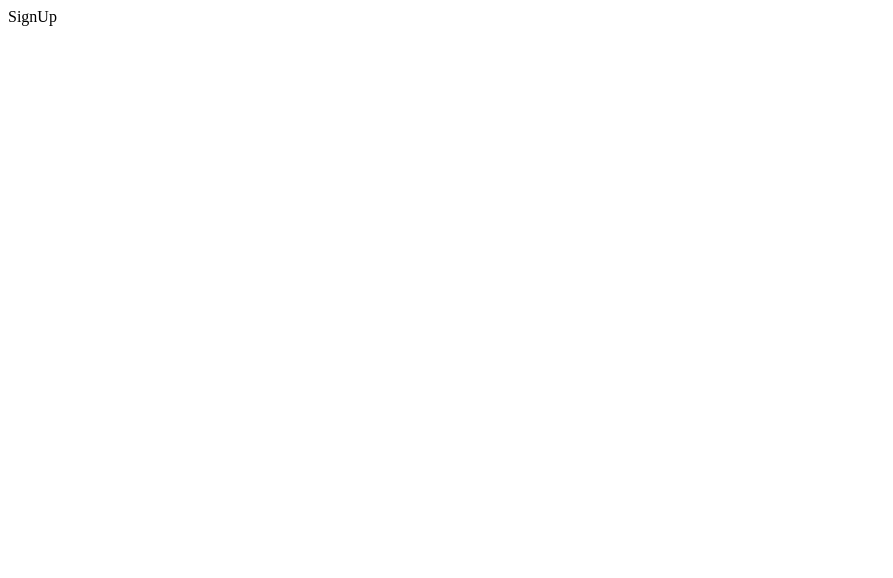
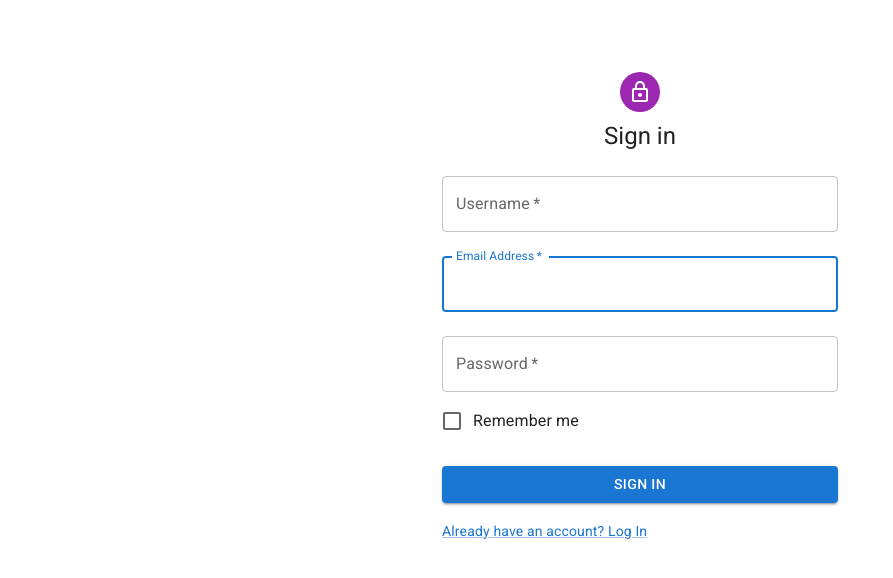
Before and after one commit to Milanb0z/forms-manager, a React (Vite) app in the folder client/: page /signup in a window 1280 px wide. Shown: the top 578 px of the page, without its empty margins (0-893 px from the left). Built offline with nearby package versions, Linux system fonts and the light colour scheme.

Commit message:
SignUp Page

```diff
--- a/client/src/pages/Login.jsx
+++ b/client/src/pages/Login.jsx
@@ -83,13 +83,8 @@
               Sign In
             </Button>
             <Grid container>
-              <Grid item xs>
-                <Link href="#" variant="body2">
-                  Forgot password?
-                </Link>
-              </Grid>
               <Grid item>
-                <Link href="#" variant="body2">
+                <Link href="/signup" variant="body2">
                   {"Don't have an account? Sign Up"}
                 </Link>
               </Grid>
--- a/client/src/pages/SignUp.jsx
+++ b/client/src/pages/SignUp.jsx
@@ -1,7 +1,107 @@
-import React from "react";
+import Avatar from "@mui/material/Avatar";
+import Button from "@mui/material/Button";
+import CssBaseline from "@mui/material/CssBaseline";
+import TextField from "@mui/material/TextField";
+import FormControlLabel from "@mui/material/FormControlLabel";
+import Checkbox from "@mui/material/Checkbox";
+import Link from "@mui/material/Link";
+import Grid from "@mui/material/Grid";
+import Box from "@mui/material/Box";
+import LockOutlinedIcon from "@mui/icons-material/LockOutlined";
+import Typography from "@mui/material/Typography";
+import Container from "@mui/material/Container";
+import { createTheme, ThemeProvider } from "@mui/material/styles";
 
-const SignUp = () => {
-  return <div>SignUp</div>;
-};
+// TODO remove, this demo shouldn't need to reset the theme.
 
-export default SignUp;
+const defaultTheme = createTheme();
+
+export default function SignUp() {
+  const handleSubmit = (event) => {
+    event.preventDefault();
+    const data = new FormData(event.currentTarget);
+    console.log({
+      email: data.get("email"),
+      password: data.get("password"),
+    });
+  };
+
+  return (
+    <ThemeProvider theme={defaultTheme}>
+      <Container component="main" maxWidth="xs">
+        <CssBaseline />
+        <Box
+          sx={{
+            marginTop: 8,
+            display: "flex",
+            flexDirection: "column",
+            alignItems: "center",
+          }}
+        >
+          <Avatar sx={{ m: 1, bgcolor: "secondary.main" }}>
+            <LockOutlinedIcon />
+          </Avatar>
+          <Typography component="h1" variant="h5">
+            Sign in
+          </Typography>
+          <Box
+            component="form"
+            onSubmit={handleSubmit}
+            noValidate
+            sx={{ mt: 1 }}
+          >
+            <TextField
+              margin="normal"
+              required
+              fullWidth
+              id="username"
+              label="Username"
+              name="username"
+              autoComplete="username"
+              autoFocus
+            />
+            <TextField
+              margin="normal"
+              required
+              fullWidth
+              id="email"
+              label="Email Address"
+              name="email"
+              autoComplete="email"
+              autoFocus
+            />
+            <TextField
+              margin="normal"
+              required
+              fullWidth
+              name="password"
+              label="Password"
+              type="password"
+              id="password"
+              autoComplete="current-password"
+            />
+            <FormControlLabel
+              control={<Checkbox value="remember" color="primary" />}
+              label="Remember me"
+            />
+            <Button
+              type="submit"
+              fullWidth
+              variant="contained"
+              sx={{ mt: 3, mb: 2 }}
+            >
+              Sign In
+            </Button>
+            <Grid container>
+              <Grid item>
+                <Link href="/login" variant="body2">
+                  {"Already have an account? Log In"}
+                </Link>
+              </Grid>
+            </Grid>
+          </Box>
+        </Box>
+      </Container>
+    </ThemeProvider>
+  );
+}
```
